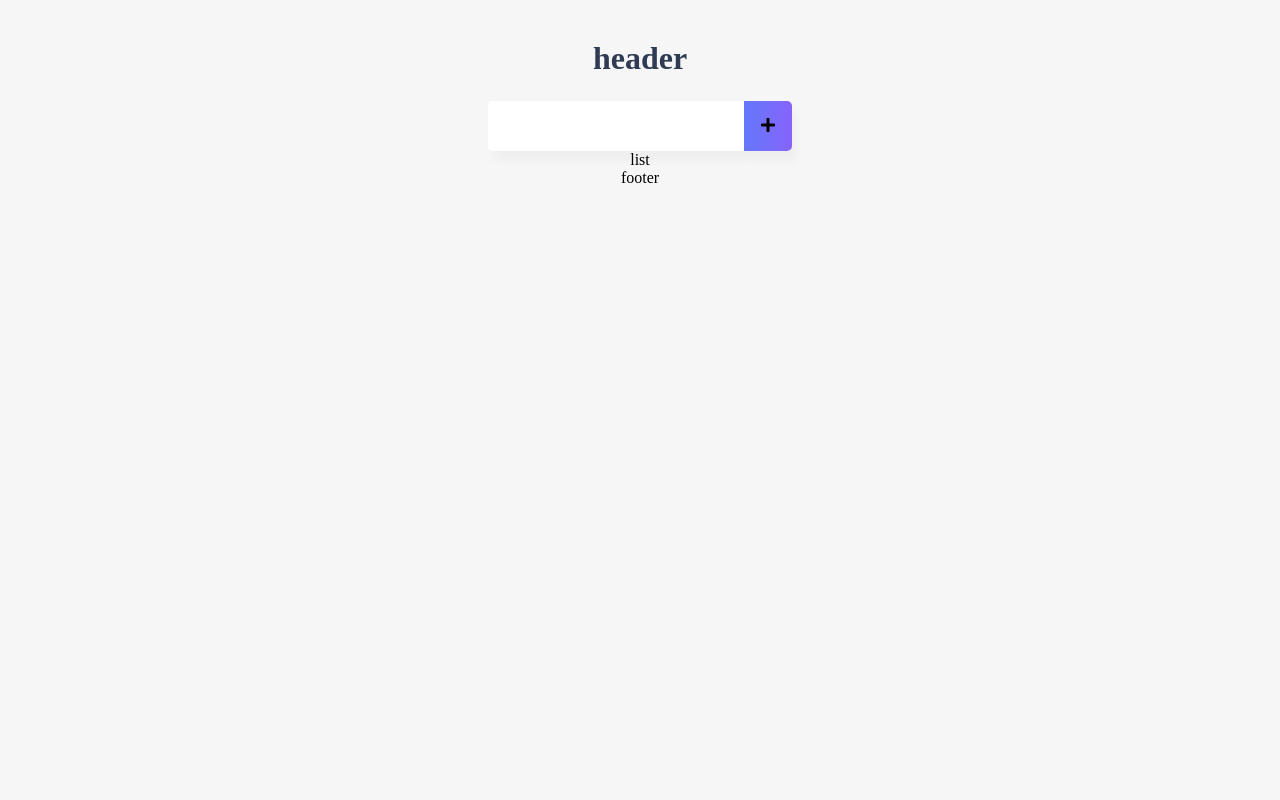
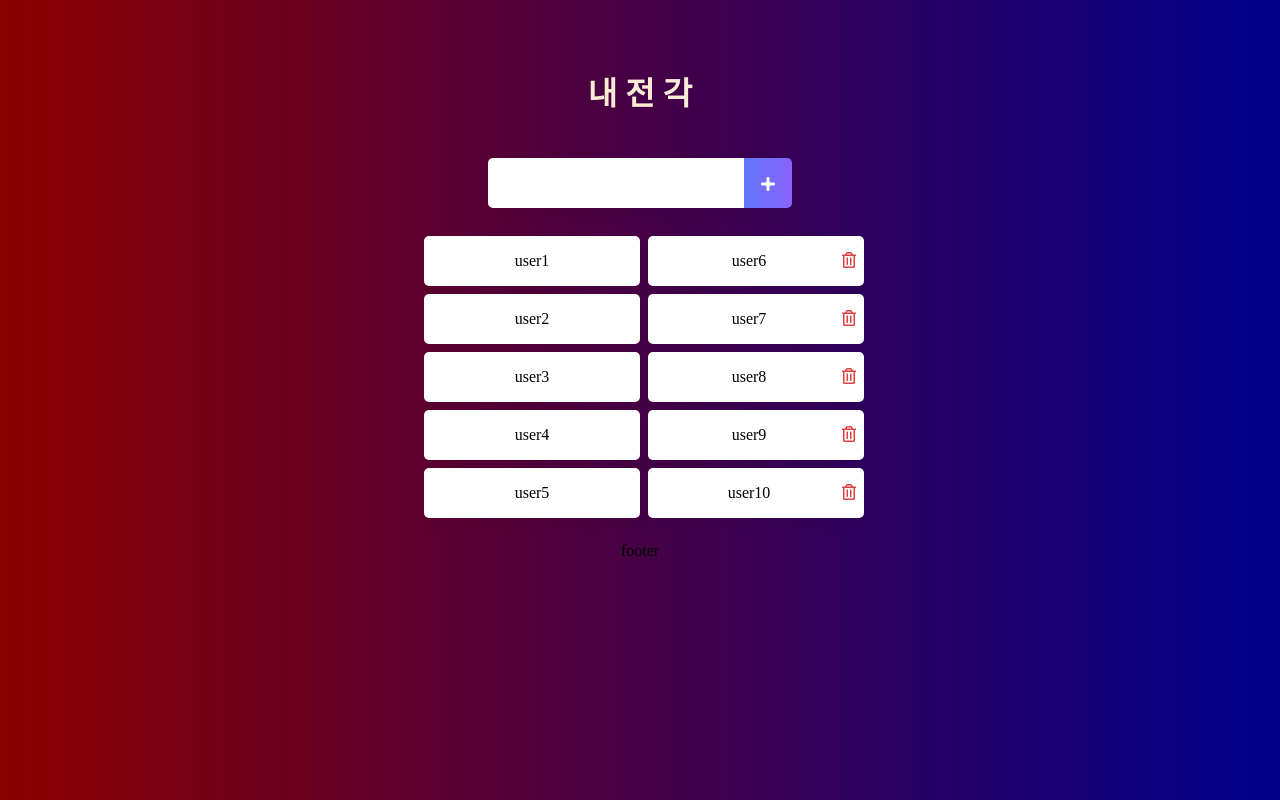
Before and after one commit to sang5c/inside-war-frontend, a Vue app: page / in a window 1280 px wide. Built offline with nearby package versions, Linux system fonts and the light colour scheme.

Commit message:
사용자 목록 Component 추가와 UI 수정

```diff
--- a/src/App.vue
+++ b/src/App.vue
@@ -26,7 +26,7 @@ export default {
 <style>
 body {
   text-align: center;
-  background-color: #f6f6f6;
+  background: linear-gradient(to right, darkred, darkblue);
 }
 button {
   border-style: groove;
--- a/src/components/WarHeader.vue
+++ b/src/components/WarHeader.vue
@@ -8,15 +8,18 @@
 export default {
   data() {
     return {
-      k: 'header'
+      k: '내 전 각'
     }
   },
 }
 </script>
 
 <style scoped>
+div {
+  padding: 20px 0;
+}
 h1 {
-  color: #2f3b52;
+  color: antiquewhite;
   font-weight: 900;
   margin: 2.5rem 0 1.5rem;
 }
--- a/src/components/WarInput.vue
+++ b/src/components/WarInput.vue
@@ -4,7 +4,7 @@
       <input type="text" v-model="newUsername" v-on:keyup.enter="addUser">
     </div>
     <span class="addContainer shadow" v-on:click="addUser">
-      <i class="fas fa-plus"></i>
+      <i class="fas fa-plus addBtn"></i>
     </span>
   </div>
 </template>
@@ -29,6 +29,10 @@ export default {
 </script>
 
 <style scoped>
+
+div {
+  padding-bottom: 20px;
+}
 
 .inputContainer {
   background: white;
@@ -65,7 +69,4 @@ export default {
   vertical-align: middle;
 }
 
-.closeModalBtn {
-  color: #42b983;
-}
 </style>
--- a/src/components/WarList.vue
+++ b/src/components/WarList.vue
@@ -1,6 +1,23 @@
 <template>
   <div>
-    {{ k }}
+    <ul>
+      <li v-for="user in users1" v-bind:key="user" class="shadow redTeam"
+          @mouseover="isMouseOver = true"
+          @mouseleave="isMouseOver = false">
+        {{ user }}
+        <span class="removeBtn" v-show="isMouseOver">
+          <i class="far fa-trash-alt"></i>
+        </span>
+      </li>
+    </ul>
+    <ul>
+      <li v-for="user in users2" v-bind:key="user" class="shadow">
+        {{ user }}
+        <span class="removeBtn {hovering: isHovering}" v-on:mouseover="mouseover">
+          <i class="far fa-trash-alt"></i>
+        </span>
+      </li>
+    </ul>
   </div>
 </template>
 
@@ -8,12 +25,58 @@
 export default {
   data() {
     return {
-      k: 'list'
+      users: ["user1", "user2", "user3", "user4", "user5", "user6", "user7", "user8", "user9", "user10"],
+      users1: [],
+      users2: [],
+      isMouseOver: false,
     }
   },
+  created: function () {
+    this.users1 = this.users.slice(0, 5);
+    this.users2 = (this.users.slice(5));
+  },
+  methods: {
+    mouseover() {
+      this.isMouseOver = !this.isMouseOver;
+    }
+  }
 }
 </script>
 
 <style scoped>
+div {
+  display: flex;
+  justify-content: center;
+}
+
+ul {
+  list-style-type: none;
+  margin-top: 0;
+  margin-left: 6px;
+  padding-left: 2px;
+  text-align: left;
+}
+
+li {
+  text-align: center;
+  width: 200px;
+  min-height: 50px;
+  height: 50px;
+  line-height: 50px;
+  margin: 0.5rem 0;
+  padding: 0 0.5rem;
+  background: white;
+  border-radius: 5px;
+}
+
+.redTeam {
+}
+
+.removeBtn {
+  float: right;
+  cursor: pointer;
+  margin-left: auto;
+  color: #de4343;
+}
 
 </style>
```
